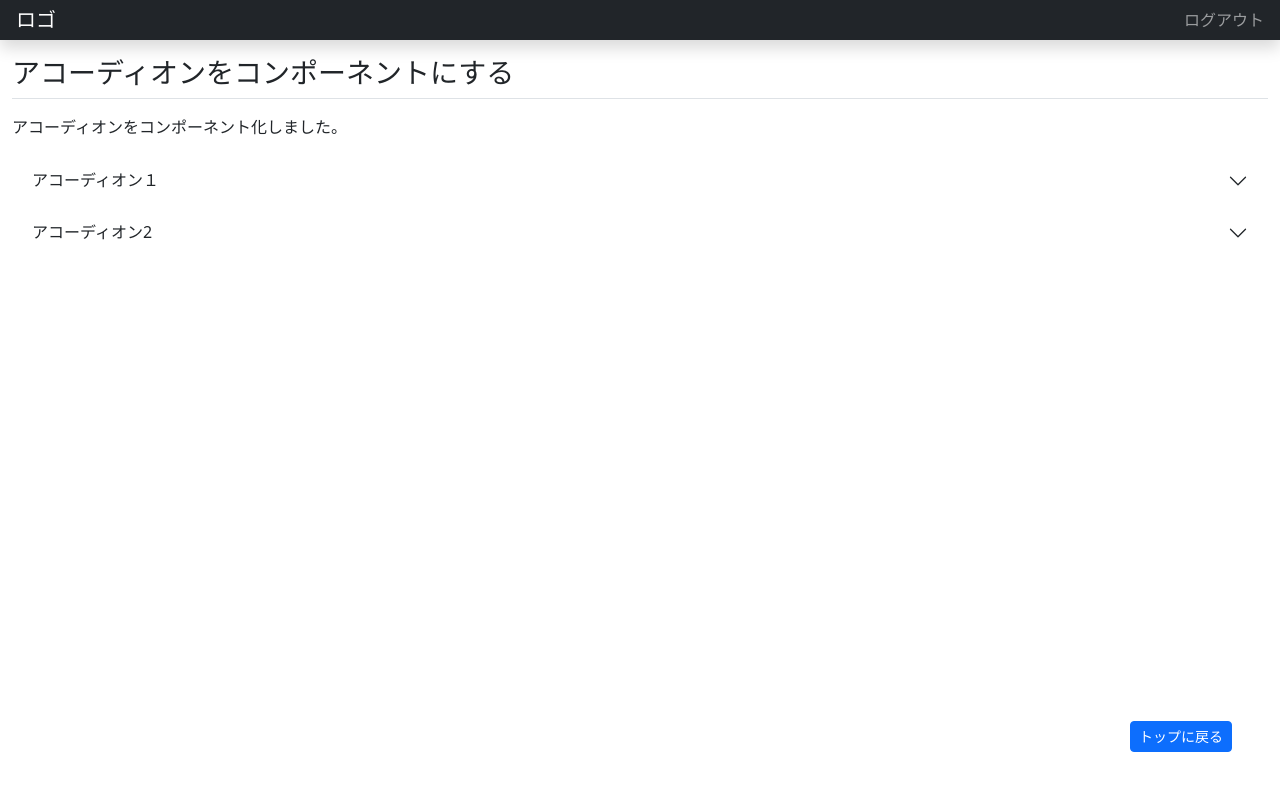
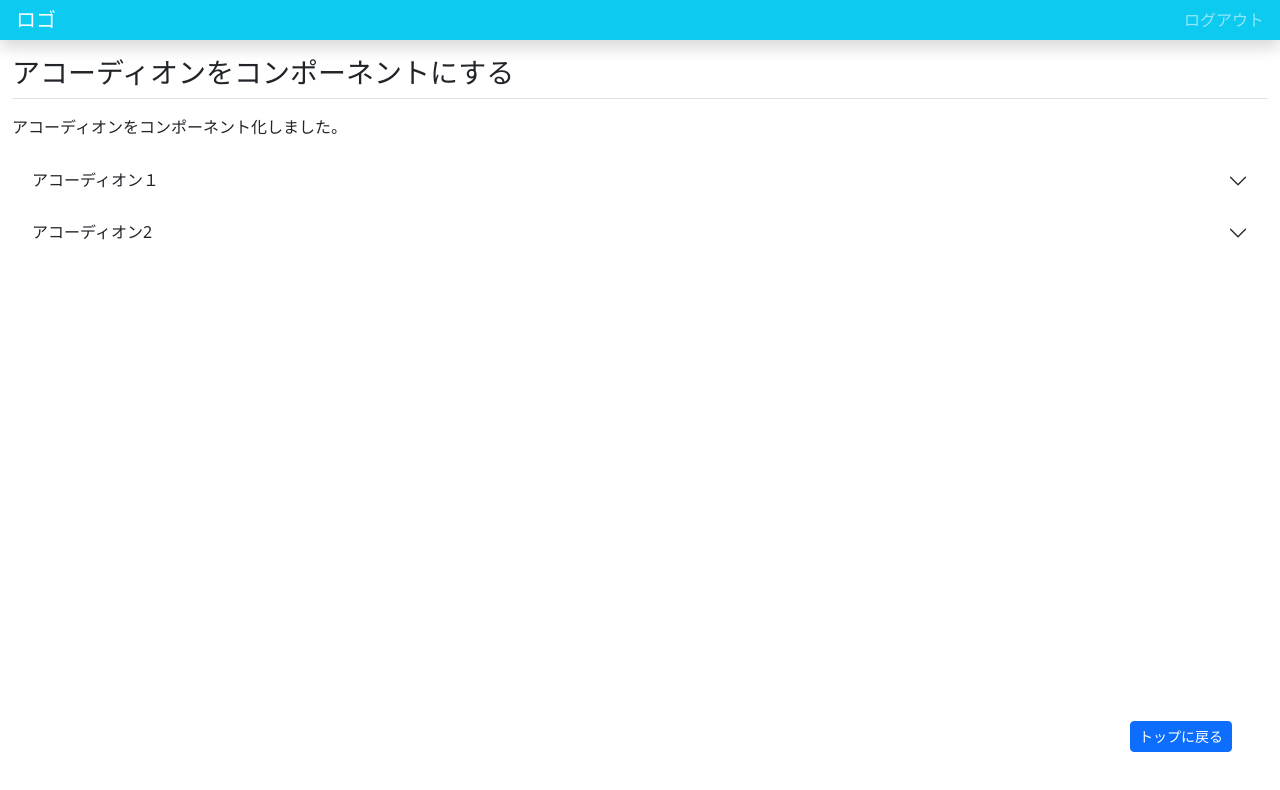
Before and after one commit to sabigara/nextjs-bootstrap, a Next.js app: page /accordion-sample in a window 1280 px wide. Shown: the top 790 px of the page. Built offline with nearby package versions, Linux system fonts and the light colour scheme.

Commit message:
style: デフォルトレイアウトのヘッダーの色を変更

```diff
--- a/src/components/layout/LayoutHeader/index.tsx
+++ b/src/components/layout/LayoutHeader/index.tsx
@@ -2,7 +2,7 @@ import Link from 'next/link';
 
 export const LayoutHeader = () => {
   return (
-    <header className="navbar navbar-dark sticky-top bg-dark flex-md-nowrap p-0 shadow">
+    <header className="navbar navbar-dark sticky-top bg-info flex-md-nowrap p-0 shadow">
       <a className="navbar-brand col-md-3 col-lg-2 me-0 px-3" href="./">
         ロゴ
       </a>
```
